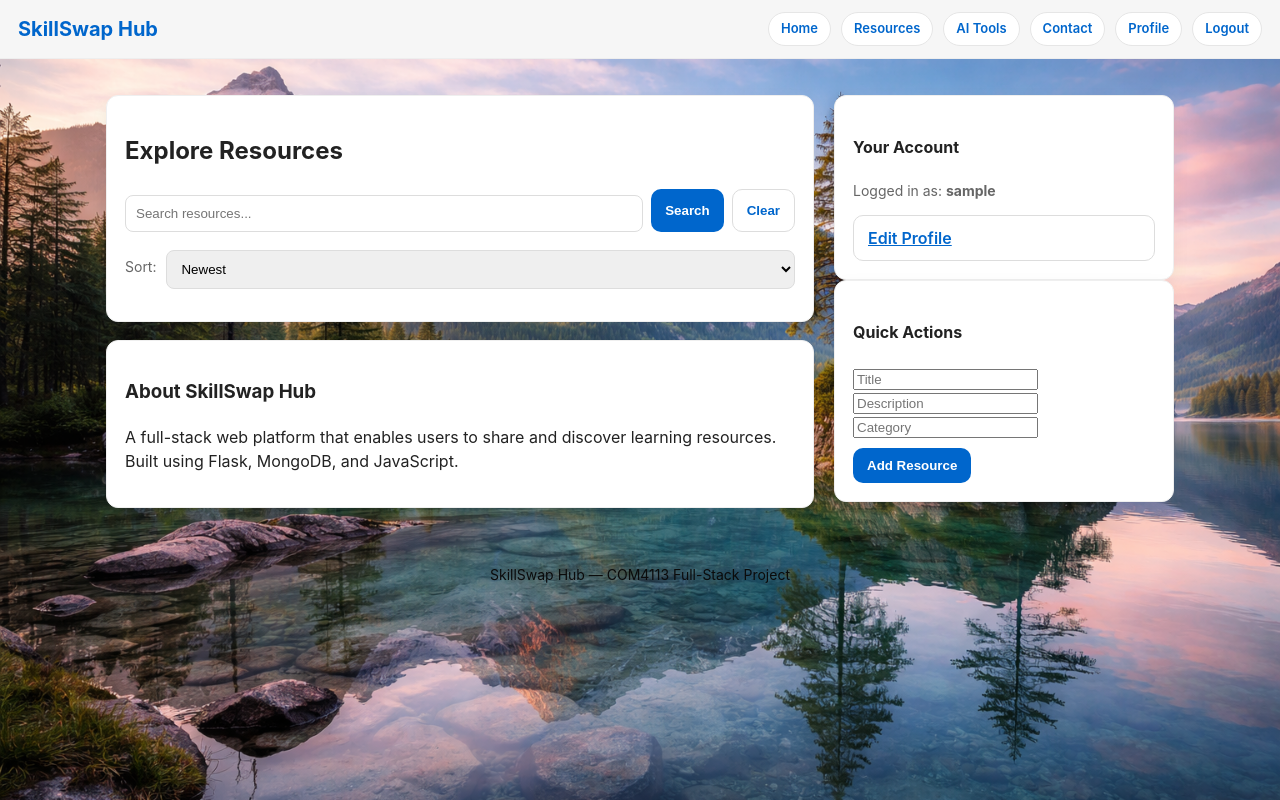
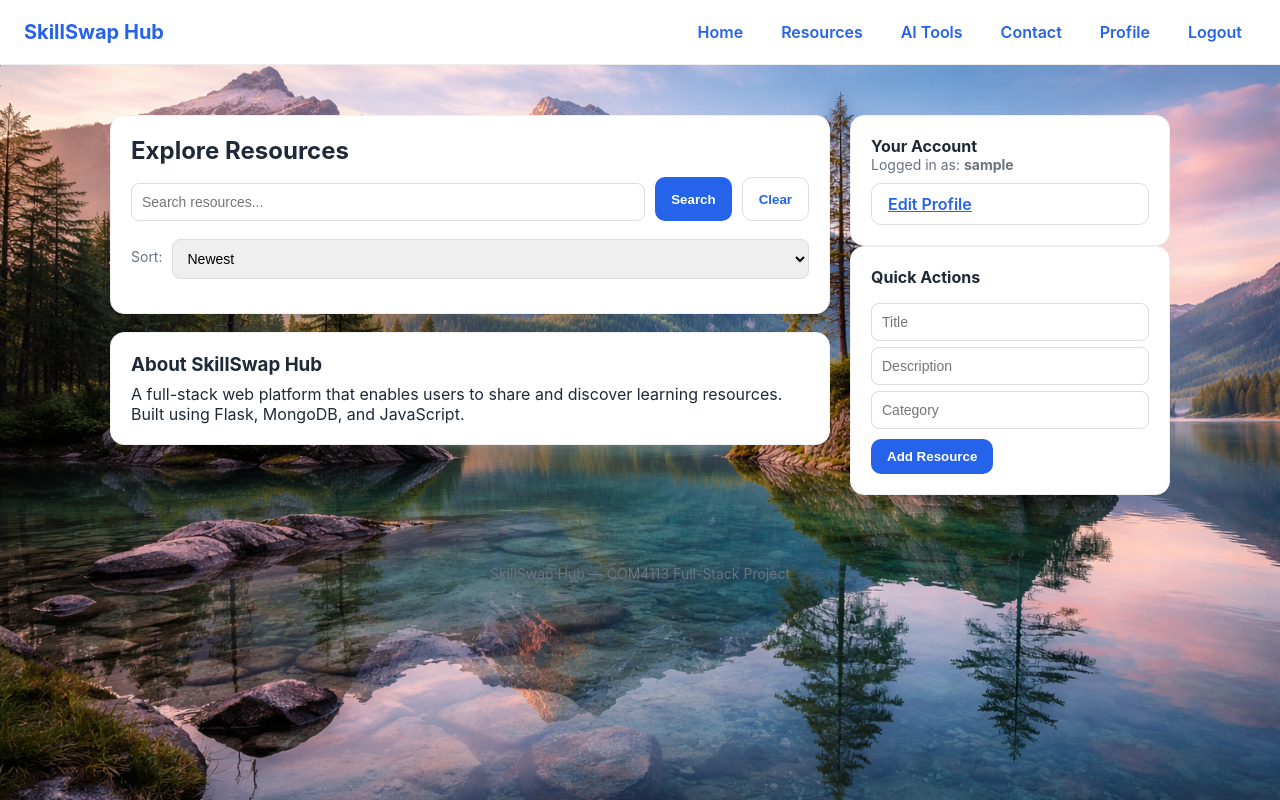
Before and after one commit to MaxwellMM/tech-stack-assignment-2, a Flask app: page / in a window 1280 px wide. Run offline with Flask 3, Linux system fonts and the light colour scheme; the visitor is signed in with stand-in values (Sample User, id 1); data that the repository does not hold is empty.

Commit message:
cleaned version of my styles.css

```diff
--- a/static/styles.css
+++ b/static/styles.css
@@ -1,233 +1,233 @@
 /* -------------------------------------------------------
-   Global Colour Palette & Theme
+   ROOT / THEME
 ------------------------------------------------------- */
 :root {
-    --accent: #0066cc;
-    --muted: #666;
-    --bg: #f7f8fb;
-    --card: #fff;
+    --accent: #2563eb;
+    --accent-light: #3b82f6;
+    --bg: #f5f7fb;
+    --card: #ffffff;
+    --text: #1f2937;
+    --muted: #6b7280;
 }
 
 /* -------------------------------------------------------
-   Global Resets
+   RESET
 ------------------------------------------------------- */
 * {
     box-sizing: border-box;
+    margin: 0;
+    padding: 0;
 }
 
 body {
-    font-family: Inter, system-ui, Segoe UI, Arial;
-    line-height: 1.5;
-    margin: 0;
-    background: linear-gradient(180deg, #f7f8fb 0%, #ffffff 100%);
-    color: #222;
+    font-family: 'Inter', system-ui, Arial;
+    background: var(--bg);
+    color: var(--text);
 }
 
 /* -------------------------------------------------------
-   Header + Navigation
+   HEADER
 ------------------------------------------------------- */
 header {
-    background: #f6f6f6;
+    background: white;
     border-bottom: 1px solid #eee;
-    padding: 12px 18px;
+    padding: 14px 24px;
+    display: flex;
+    align-items: center;
+    gap: 20px;
     position: sticky;
     top: 0;
-    z-index: 20;
-    display: flex;
-    align-items: center;
-    gap: 12px;
+    z-index: 100;
 }
 
 .logo {
     font-weight: 700;
+    font-size: 20px;
     color: var(--accent);
-    font-size: 20px;
 }
 
 nav {
     margin-left: auto;
     display: flex;
     gap: 10px;
-    align-items: center;
-}
-
-nav a,
-nav button,
-nav select {
-    padding: 8px 12px;
-    border-radius: 8px;
-    border: 1px solid #fcfcff;
-    background: #fbfbfb;
-    text-decoration: none;
-    cursor: pointer;
-    font-weight: 600;
-    color: var(--accent);
-}
-
-nav a:hover,
-nav button:hover {
-    background: #eef6ff;
 }
 
 /* -------------------------------------------------------
-   Layout & Card Components
+   NAV LINKS
+------------------------------------------------------- */
+nav a {
+    text-decoration: none;
+    padding: 8px 14px;
+    border-radius: 8px;
+    font-weight: 600;
+    color: var(--accent);
+    transition: all 0.2s ease;
+}
+
+nav a:hover {
+    background: #eef4ff;
+}
+
+/* -------------------------------------------------------
+   LAYOUT
 ------------------------------------------------------- */
 main {
     max-width: 1100px;
-    margin: 20px auto;
-    padding: 16px;
+    margin: 30px auto;
+    padding: 20px;
 }
 
 .grid {
     display: grid;
-    grid-template-columns: 1fr 340px;
+    grid-template-columns: 1fr 320px;
     gap: 20px;
 }
 
+/* -------------------------------------------------------
+   CARDS
+------------------------------------------------------- */
 .card {
     background: var(--card);
-    padding: 18px;
-    border-radius: 12px;
-    box-shadow: 0 6px 18px rgba(20, 20, 30, 0.05);
-    border: 1px solid #efefef;
+    padding: 20px;
+    border-radius: 14px;
+    box-shadow: 0 10px 25px rgba(0,0,0,0.05);
+    border: 1px solid #f0f0f0;
+    transition: transform 0.2s ease;
+}
+
+.card:hover {
+    transform: translateY(-2px);
 }
 
 /* -------------------------------------------------------
-   Typography & Utility Classes
+   TEXT
 ------------------------------------------------------- */
+h2 {
+    margin-bottom: 10px;
+}
+
+h3 {
+    margin-bottom: 8px;
+}
+
 .muted {
     color: var(--muted);
     font-size: 14px;
 }
 
-.pill {
-    font-size: 13px;
-    padding: 6px 12px;
-    border-radius: 999px;
-    border: 1px solid #e6e6e6;
-    background: #fff;
-    color: var(--accent);
-}
-
 /* -------------------------------------------------------
-   Forms & Inputs
+   INPUTS
 ------------------------------------------------------- */
-input[type="text"],
-input[type="email"],
-input[type="url"],
-input[type="file"],
-select,
-textarea {
+input,
+textarea,
+select {
     width: 100%;
     padding: 10px;
     border-radius: 8px;
     border: 1px solid #ddd;
     margin-top: 6px;
+    font-size: 14px;
 }
 
 textarea {
-    min-height: 120px;
-}
-
-.search-row {
-    display: flex;
-    gap: 8px;
+    min-height: 100px;
 }
 
 /* -------------------------------------------------------
-   Buttons
+   BUTTONS
 ------------------------------------------------------- */
 .btn {
     background: var(--accent);
-    color: #fff;
-    padding: 10px 14px;
+    color: white;
+    padding: 10px 16px;
     border-radius: 10px;
     border: none;
     font-weight: 600;
     cursor: pointer;
+    transition: all 0.2s ease;
+}
+
+.btn:hover {
+    background: var(--accent-light);
 }
 
 .btn.alt {
-    background: #fff;
+    background: white;
     color: var(--accent);
     border: 1px solid #ddd;
 }
 
-.btn:hover {
-    opacity: 0.9;
+.btn.alt:hover {
+    background: #f5f7fb;
 }
 
 /* -------------------------------------------------------
-   Resource Cards
+   SEARCH BAR
+------------------------------------------------------- */
+.search-row {
+    display: flex;
+    gap: 10px;
+    margin-top: 10px;
+}
+
+/* -------------------------------------------------------
+   POSTS / RESOURCES
 ------------------------------------------------------- */
 .tools-list {
     display: grid;
+    gap: 14px;
+    margin-top: 10px;
+}
+
+.tools-list .card {
+    padding: 15px;
+}
+
+.tag {
+    display: inline-block;
+    background: #eef4ff;
+    color: var(--accent);
+    padding: 5px 10px;
+    border-radius: 8px;
+    font-size: 12px;
+}
+
+/* -------------------------------------------------------
+   PROFILE
+------------------------------------------------------- */
+.profile-preview {
+    display: flex;
+    align-items: center;
     gap: 12px;
 }
 
-.tool {
-    display: flex;
-    flex-direction: column;
-    gap: 8px;
-    padding: 12px;
-    border-radius: 10px;
-    border: 1px solid #f1f1f1;
-}
-
-.tags {
-    display: flex;
-    gap: 6px;
-}
-
-.tag {
-    background: #eef6ff;
-    color: var(--accent);
-    padding: 6px 8px;
-    border-radius: 8px;
-    font-size: 13px;
-}
-
-.post-actions {
-    display: flex;
-    gap: 10px;
-    align-items: center;
-}
-
-.upvote {
-    cursor: pointer;
-    padding: 6px 10px;
-    border-radius: 8px;
-    border: 1px solid #ddd;
-}
-
-/* -------------------------------------------------------
-   Profile
-------------------------------------------------------- */
-.profile-preview {
-    display: flex;
-    gap: 12px;
-    align-items: center;
-}
-
 .avatar {
-    width: 64px;
-    height: 64px;
-    border-radius: 10px;
-    object-fit: cover;
+    width: 60px;
+    height: 60px;
+    border-radius: 50%;
     background: #ddd;
 }
 
 /* -------------------------------------------------------
-   Modal System
+   FOOTER
+------------------------------------------------------- */
+footer {
+    text-align: center;
+    padding: 20px;
+    color: var(--muted);
+    font-size: 14px;
+}
+
+/* -------------------------------------------------------
+   MODAL
 ------------------------------------------------------- */
 .modal {
     position: fixed;
     inset: 0;
-    background: rgba(0,0,0,0.45);
+    background: rgba(0,0,0,0.4);
     display: flex;
     justify-content: center;
     align-items: center;
-    padding: 20px;
     z-index: 999;
 }
 
@@ -236,24 +236,16 @@ textarea {
 }
 
 /* -------------------------------------------------------
-   Footer
-------------------------------------------------------- */
-footer {
-    padding: 20px;
-    text-align: center;
-    color: var(--muted);
-    color: #0b0b0b;
-    font-size: 14px;
-}
-
-/* -------------------------------------------------------
-   Responsive Layout
+   RESPONSIVE
 ------------------------------------------------------- */
 @media (max-width: 900px) {
+
     .grid {
         grid-template-columns: 1fr;
     }
+
     nav {
-        display: none;
+        flex-wrap: wrap;
+        justify-content: center;
     }
 }
```
